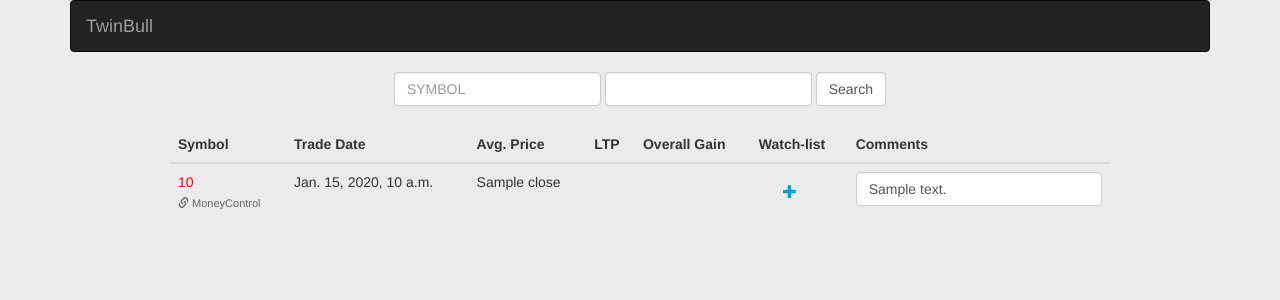
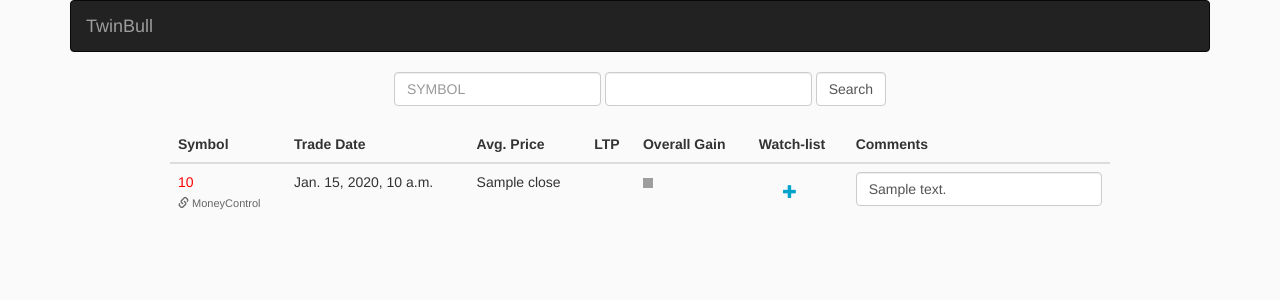
Before and after one commit to mani098/twinbull, a Django app: template stocks/templates/stocks/history.html in a window 1280 px wide. Shown: the top 300 px of the page. Run offline with Django 3.2, Linux system fonts and the light colour scheme; the template is opened without the code that fills it: most values are stand-ins (such as "Sample title", 1, 10 or a date in 2020); some libraries are stand-ins or nearby versions; grey boxes are pictures that could not be loaded.

Commit message:
refactored js and css

```diff
--- a/static/css/app.css
+++ b/static/css/app.css
@@ -1,5 +1,5 @@
 body {
-    background-color: hsl(0, 0%, 92%)
+    background-color: hsl(0, 0%, 98%)
 }
 
 .addFadeColor, .addFadeColor > a {
@@ -8,7 +8,7 @@ body {
 }
 
 .today-change{
-    font-size: 14px;
+    font-size: 12px;
 }
 
 span.remove-btn {
@@ -41,6 +41,10 @@ span.ok-btn {
     cursor: pointer;
     margin-bottom: 4px;
 }
+.pre-loader-gif {
+    width: 10px;
+    height: 10px;
+}
 
 /*Override vendor css*/
 
--- a/static/js/app.js
+++ b/static/js/app.js
@@ -58,8 +58,9 @@ function updateStockPrice() {
 
     if (!stock_ids) return;
 
+    $('.ovl-gn, .ltp-gn').html('<img class="pre-loader-gif" src="/static/img/preloader.gif">');
+
     var stockQuotes_url = '/api/stockQuotes?stock_ids=' + stock_ids;
-
     $.ajax({
         type: 'GET',
         contentType: "application/json; charset=utf-8",
@@ -87,11 +88,13 @@ function updateStockPrice() {
 function changePriceColor(price, domElement) {
     if (price > 0 || price == NaN) {
         domElement.css('color', '#3a6c00');
-        domElement.addClass('glyphicon').addClass('glyphicon-arrow-up');
+        domElement.prepend('<span></span>');
+        domElement.find('span').addClass('glyphicon').addClass('glyphicon-arrow-up');
     }
     else {
         domElement.css('color', '#c51010');
-        domElement.addClass('glyphicon').addClass('glyphicon-arrow-down');
+        domElement.prepend('<span></span>');
+        domElement.find('span').addClass('glyphicon').addClass('glyphicon-arrow-down');
     }
 }
 
--- a/stocks/api.py
+++ b/stocks/api.py
@@ -58,5 +58,4 @@ def stock_quotes(request):
         symbols_str = ','.join(symbols[x:x + 5])
         data = requests.get(quotes_url + '?symbol=' + symbols_str, headers=headers).json()['data']
         results.extend(data)
-
     return JsonResponse({'data': results})
--- a/stocks/templates/stocks/history.html
+++ b/stocks/templates/stocks/history.html
@@ -1,5 +1,4 @@
 {% extends 'stocks/base.html' %}
-
 {% block content %}
 <div>
     <form method="post" class="form-inline" style="text-align: center;">
@@ -30,13 +29,13 @@
             <tr>
                 <td>
                     {% if i.is_filtered %}
-                    <div class="symbol" data-target="#deliveryModal"
+                    <div class="symbol"
                          data-symbol="{{ i.stock }}" data-tradedate="{{ i.trade_date }}">
                         {{ i.stock }}
                     </div>
 
                     {% else %}
-                    <div class="symbol" data-target="#deliveryModal"
+                    <div class="symbol"
                          data-symbol="{{ i.stock }}" data-tradedate="{{ i.trade_date }}" style="color:red">
                         {{ i.stock }}
                     </div>
@@ -55,7 +54,7 @@
                     <div class="{{ i.stock }}-current-price"></div>
                     <span class="{{ i.stock }}-today-change today-change"></span></td>
                 <td>
-                    <div class="{{ i.stock }}-overall-gain" data-close="{{ i.close }}"></div>
+                    <div class="{{ i.stock }}-overall-gain ovl-gn" data-close="{{ i.close }}"></div>
                     <div class="{{ i.stock }}-overall-gain-percent addFadeColor"></div>
                 </td>
                 <td>
--- a/stocks/templates/stocks/index.html
+++ b/stocks/templates/stocks/index.html
@@ -35,10 +35,10 @@
                     </td>
                     <td>{{ i.close }}</td>
                     <td>
-                        <div class="{{ i.stock.symbol }}-current-price"></div>
+                        <div class="{{ i.stock.symbol }}-current-price ltp-gn"></div>
                         <span class="{{ i.stock.symbol }}-today-change today-change"></span></td>
                     <td>
-                        <div class="{{ i.stock.symbol }}-overall-gain" data-close="{{ i.close }}"></div>
+                        <div class="{{ i.stock.symbol }}-overall-gain ovl-gn" data-close="{{ i.close }}"></div>
                         <div class="{{ i.stock.symbol }}-overall-gain-percent addFadeColor"></div>
                     </td>
                     <td>
--- a/stocks/views.py
+++ b/stocks/views.py
@@ -12,7 +12,7 @@ class IndexView(View):
 
     def get(self, request):
         _trade_date = request.GET.get('trade-date')
-        trade_date = datetime.strptime(_trade_date, '%m/%d/%Y').date() if _trade_date else  StockHistory.objects.filter(
+        trade_date = datetime.strptime(_trade_date, '%m/%d/%Y').date() if _trade_date else StockHistory.objects.filter(
             watch_list=True).latest('trade_date').trade_date
         stock_history = StockHistory.objects.select_related('stock').filter(watch_list=True, trade_date=trade_date)
 
```
